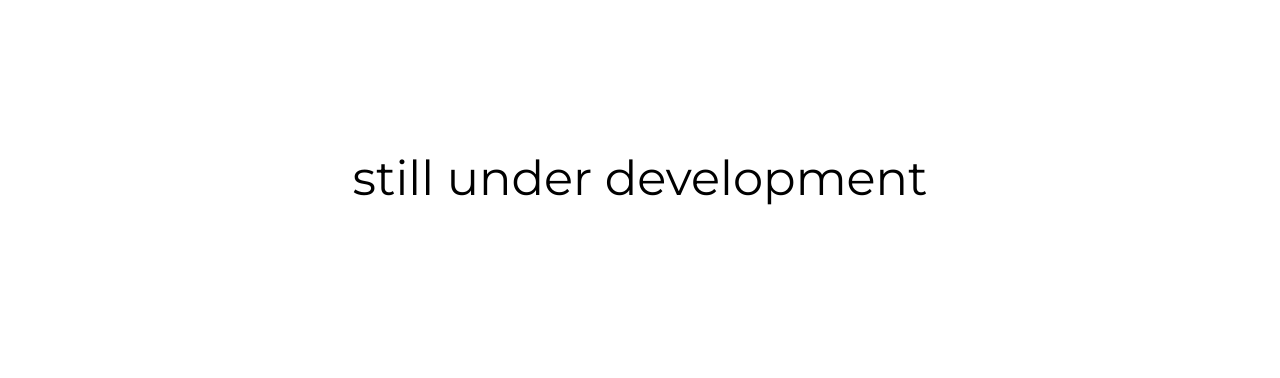
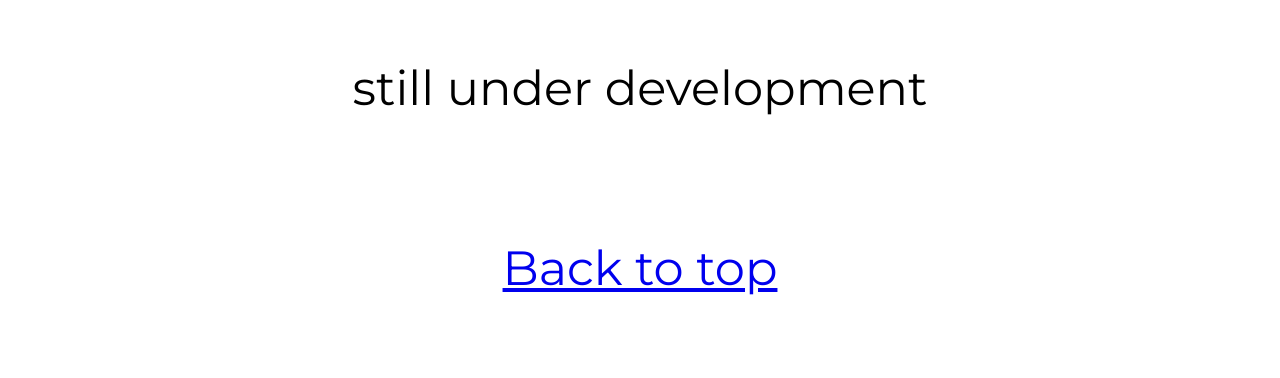
Before and after one commit to Ernest99/Hotel-website, a plain HTML site: page index.html in a window 1280 px wide. Shown: the part 3462-3840 px from the top of the page. Drawn offline with nearby package versions, Linux system fonts and the light colour scheme.

Commit message:
added a link to a section

```diff
--- a/index.html
+++ b/index.html
@@ -222,6 +222,7 @@
     </section>
     <section class="construction">
         still under development
+        <a href="/">Back to top</a>
     </section>
     <!-- custom js link -->
     <script src="assets/jquery/jquery.js"></script>
```
